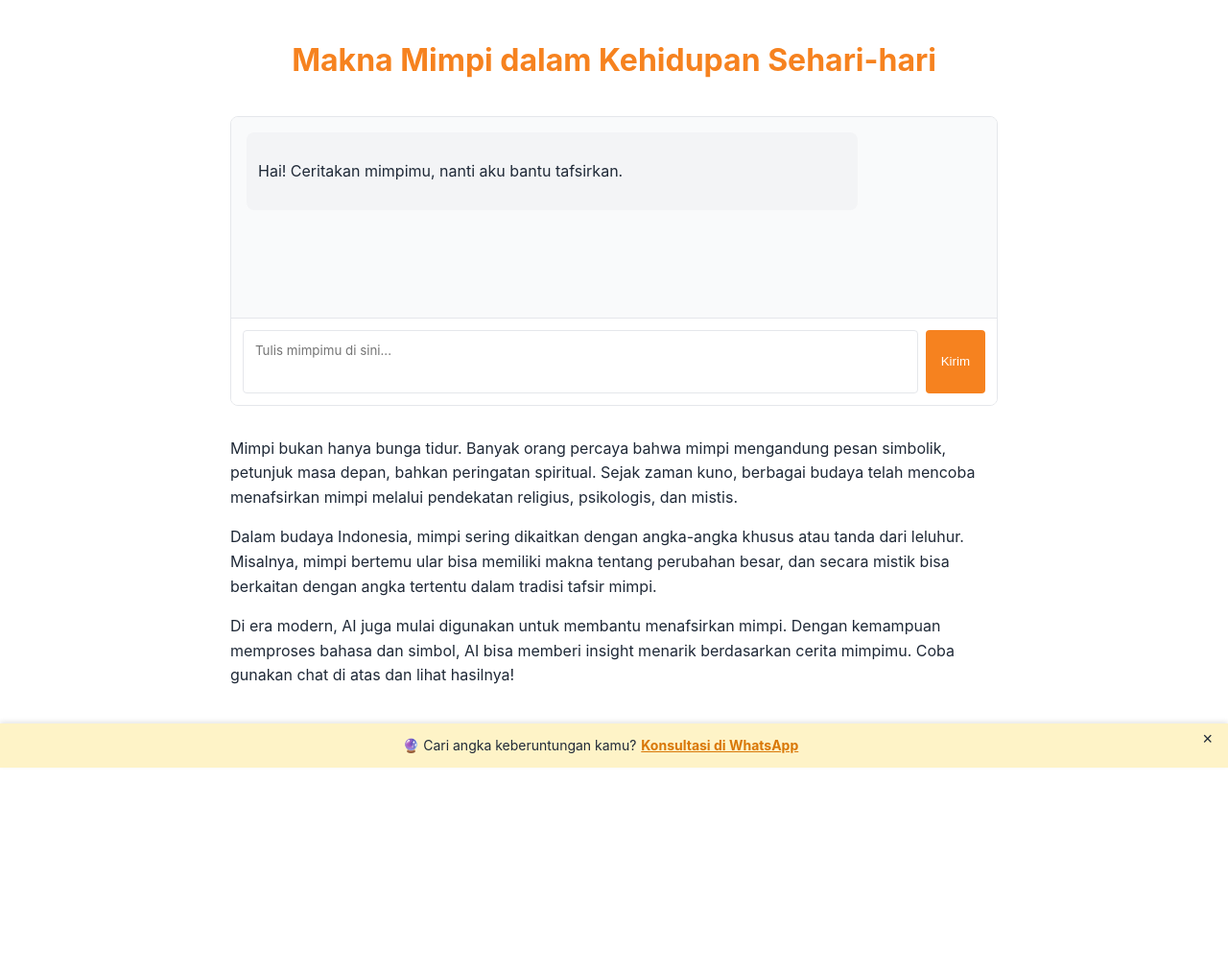
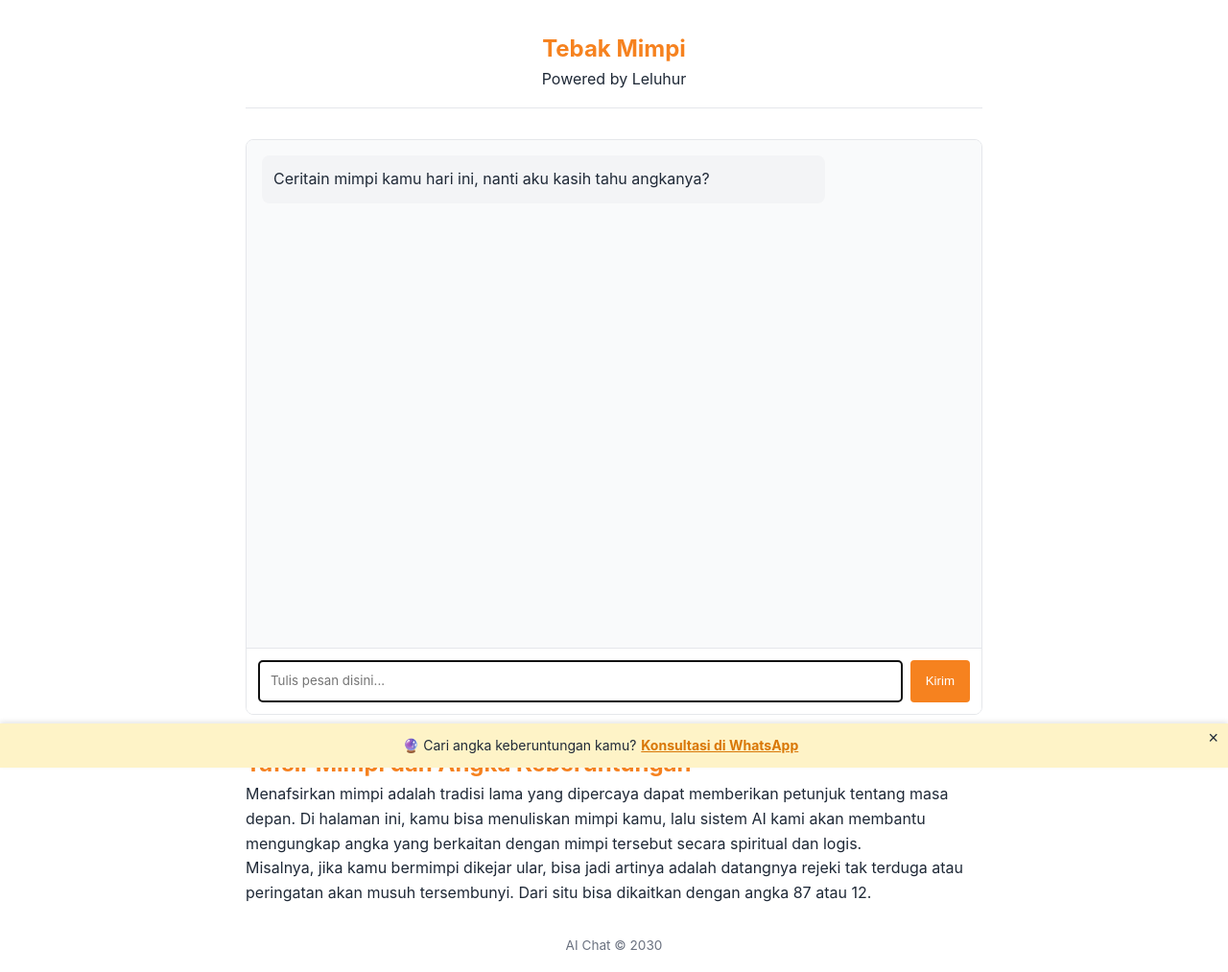
Before and after one commit to animalpsychic/chatai, a website: page public/artikel.html in a window 1280 px wide. Shown: the whole page at 96% size. Before the commit the page ends 823 px from the top, so only its background shows below. Drawn offline with Linux system fonts and the light colour scheme.

Commit message:
Update artikel.html

```diff
--- a/public/artikel.html
+++ b/public/artikel.html
@@ -5,6 +5,7 @@
     <meta name="viewport" content="width=device-width, initial-scale=1.0" />
     <title>Tafsir Mimpi Angka 2D 3D 4D | Tebak Mimpi Hari Ini</title>
     <meta name="description" content="Tebak arti mimpi dan temukan angka keberuntungan 2D 3D 4D. Powered by AI dan Leluhur. Cocok untuk pecinta togel dan tafsir mimpi.">
+
     <style>
       :root {
         --primary-color: #f6821f;
@@ -17,9 +18,15 @@
         --assistant-msg-bg: #f3f4f6;
       }
 
+      * {
+        box-sizing: border-box;
+        margin: 0;
+        padding: 0;
+      }
+
       body {
-        font-family: -apple-system, BlinkMacSystemFont, "Segoe UI", Roboto,
-          Oxygen, Ubuntu, Cantarell, sans-serif;
+        font-family: -apple-system, BlinkMacSystemFont, "Segoe UI", Roboto, Oxygen, Ubuntu,
+          Cantarell, sans-serif;
         line-height: 1.6;
         color: var(--text-color);
         max-width: 800px;
@@ -27,21 +34,26 @@
         padding: 1rem;
       }
 
+      header {
+        text-align: center;
+        margin-bottom: 2rem;
+        padding: 1rem 0;
+        border-bottom: 1px solid var(--border-color);
+      }
+
       h1 {
-        font-size: 2rem;
-        margin-bottom: 1rem;
+        font-size: 1.5rem;
         color: var(--primary-color);
-        text-align: center;
       }
 
       .chat-container {
         display: flex;
         flex-direction: column;
-        height: 300px;
+        height: calc(100vh - 200px);
+        min-height: 400px;
         border: 1px solid var(--border-color);
         border-radius: 8px;
         overflow: hidden;
-        margin: 2rem 0;
       }
 
       .chat-messages {
@@ -69,17 +81,6 @@
         align-self: flex-start;
       }
 
-      .typing-indicator {
-        display: none;
-        margin: 0 1rem 1rem;
-        font-style: italic;
-        color: var(--text-light);
-      }
-
-      .typing-indicator.visible {
-        display: block;
-      }
-
       .message-input {
         display: flex;
         padding: 0.75rem;
@@ -94,7 +95,7 @@
         border-radius: 4px;
         font-family: inherit;
         resize: none;
-        min-height: 40px;
+        min-height: 44px;
       }
 
       #send-button {
@@ -116,91 +117,27 @@
         background-color: var(--text-light);
         cursor: not-allowed;
       }
-    </style>
-  </head>
-  <body>
-    <h1>Makna Mimpi dalam Kehidupan Sehari-hari</h1>
 
-    <!-- Chat Box AI -->
-    <div class="chat-container">
-      <div id="chat-messages" class="chat-messages">
-        <div class="message assistant-message">
-          <p>Hai! Ceritakan mimpimu, nanti aku bantu tafsirkan.</p>
-        </div>
-      </div>
+      .typing-indicator {
+        display: none;
+        margin-bottom: 1rem;
+        font-style: italic;
+        color: var(--text-light);
+      }
 
-      <div class="typing-indicator" id="typing-indicator">Mengetik...</div>
+      .typing-indicator.visible {
+        display: block;
+      }
 
-      <div class="message-input">
-        <textarea
-          id="user-input"
-          placeholder="Tulis mimpimu di sini..."
-          rows="1"
-        ></textarea>
-        <button id="send-button">Kirim</button>
-      </div>
-    </div>
+      footer {
+        margin-top: 2rem;
+        text-align: center;
+        font-size: 0.85rem;
+        color: var(--text-light);
+      }
 
-    <!-- Isi Artikel -->
-    <p>
-      Mimpi bukan hanya bunga tidur. Banyak orang percaya bahwa mimpi
-      mengandung pesan simbolik, petunjuk masa depan, bahkan peringatan
-      spiritual. Sejak zaman kuno, berbagai budaya telah mencoba menafsirkan
-      mimpi melalui pendekatan religius, psikologis, dan mistis.
-    </p>
-
-    <p>
-      Dalam budaya Indonesia, mimpi sering dikaitkan dengan angka-angka khusus
-      atau tanda dari leluhur. Misalnya, mimpi bertemu ular bisa memiliki makna
-      tentang perubahan besar, dan secara mistik bisa berkaitan dengan angka
-      tertentu dalam tradisi tafsir mimpi.
-    </p>
-
-    <p>
-      Di era modern, AI juga mulai digunakan untuk membantu menafsirkan mimpi.
-      Dengan kemampuan memproses bahasa dan simbol, AI bisa memberi insight
-      menarik berdasarkan cerita mimpimu. Coba gunakan chat di atas dan lihat
-      hasilnya!
-    </p>
-
-    <footer style="margin-top: 3rem; text-align: center; color: #6b7280;">
-      <p>&copy; 2030 Tebak Mimpi</p>
-    </footer>
-
-    <!-- Simulasi Chat AI -->
-    <script>
-      const chatMessages = document.getElementById("chat-messages");
-      const userInput = document.getElementById("user-input");
-      const sendButton = document.getElementById("send-button");
-      const typingIndicator = document.getElementById("typing-indicator");
-
-      sendButton.addEventListener("click", () => {
-        const message = userInput.value.trim();
-        if (message === "") return;
-
-        appendMessage("user", message);
-        userInput.value = "";
-        typingIndicator.classList.add("visible");
-
-        setTimeout(() => {
-          typingIndicator.classList.remove("visible");
-          appendMessage("assistant", "Mimpi kamu bisa berarti: perubahan besar akan terjadi. Angka keberuntunganmu: 27");
-        }, 1000);
-      });
-
-      function appendMessage(sender, text) {
-        const msgDiv = document.createElement("div");
-        msgDiv.classList.add("message");
-        msgDiv.classList.add(
-          sender === "user" ? "user-message" : "assistant-message"
-        );
-        msgDiv.innerHTML = `<p>${text}</p>`;
-        chatMessages.appendChild(msgDiv);
-        chatMessages.scrollTop = chatMessages.scrollHeight;
-      }
-    </script>
-
-<div id="floating-ad" style="
+      /* Iklan melayang responsive */
+      #floating-ad {
         position: fixed;
         bottom: 0;
         left: 0;
@@ -216,10 +153,15 @@
         align-items: center;
         justify-content: center;
         flex-wrap: wrap;
-">
-  🔮 Cari angka keberuntungan kamu?
-  <a href="https://wa.me/6281234567890" target="_blank" style="color:#d97706; font-weight:bold; margin-left: 5px;">Konsultasi di WhatsApp</a>
-  <button onclick="document.getElementById('floating-ad').style.display='none'" style="
+      }
+
+      #floating-ad a {
+        color: #d97706;
+        font-weight: bold;
+        margin-left: 5px;
+      }
+
+      #floating-ad button {
         position: absolute;
         top: 5px;
         right: 10px;
@@ -228,9 +170,67 @@
         font-size: 18px;
         color: #1f2937;
         cursor: pointer;
-  ">&times;</button>
+      }
+
+      @media (max-width: 480px) {
+        #floating-ad {
+          font-size: 13px;
+          padding: 10px 35px 10px 10px;
+        }
+
+        #floating-ad button {
+          font-size: 16px;
+          top: 3px;
+          right: 8px;
+        }
+      }
+    </style>
+  </head>
+
+  <body>
+    <header>
+      <h1>Tebak Mimpi</h1>
+      <p>Powered by Leluhur</p>
+    </header>
+
+    <div class="chat-container">
+      <div id="chat-messages" class="chat-messages">
+        <div class="message assistant-message">
+          <p>Ceritain mimpi kamu hari ini, nanti aku kasih tahu angkanya?</p>
+        </div>
       </div>
 
+      <div class="typing-indicator" id="typing-indicator">Ngetik...</div>
 
+      <div class="message-input">
+        <textarea
+          id="user-input"
+          placeholder="Tulis pesan disini..."
+          rows="1"
+          autofocus
+        ></textarea>
+        <button id="send-button">Kirim</button>
+      </div>
+    </div>
+
+    <article>
+      <h2 style="margin-top:2rem; color: var(--primary-color);">Tafsir Mimpi dan Angka Keberuntungan</h2>
+      <p>Menafsirkan mimpi adalah tradisi lama yang dipercaya dapat memberikan petunjuk tentang masa depan. Di halaman ini, kamu bisa menuliskan mimpi kamu, lalu sistem AI kami akan membantu mengungkap angka yang berkaitan dengan mimpi tersebut secara spiritual dan logis.</p>
+      <p>Misalnya, jika kamu bermimpi dikejar ular, bisa jadi artinya adalah datangnya rejeki tak terduga atau peringatan akan musuh tersembunyi. Dari situ bisa dikaitkan dengan angka 87 atau 12.</p>
+    </article>
+
+    <footer>
+      <p>AI Chat &copy; 2030</p>
+    </footer>
+
+    <!-- Iklan melayang -->
+    <div id="floating-ad">
+      🔮 Cari angka keberuntungan kamu?
+      <a href="https://wa.me/6281234567890" target="_blank">Konsultasi di WhatsApp</a>
+      <button onclick="document.getElementById('floating-ad').style.display='none'">&times;</button>
+    </div>
+
+    <!-- Chat app script -->
+    <script src="chat.js"></script>
   </body>
 </html>
```
Lines whose indentation alone changed are shown as unchanged.
